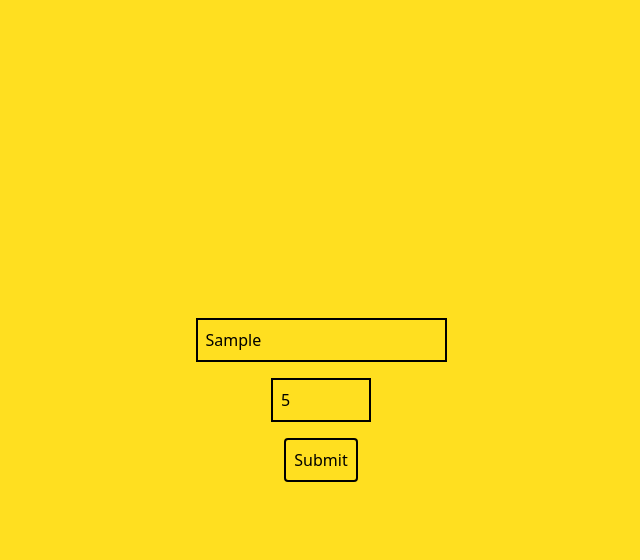
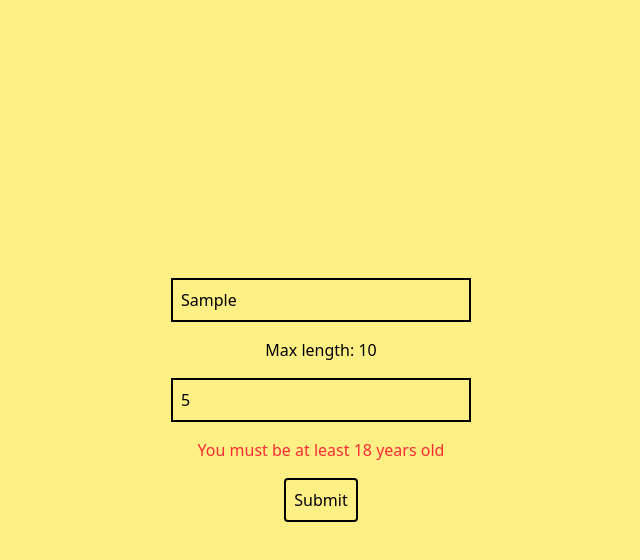
Before and after one commit to Espadv69/Course-2025, a React (Vite) app in the folder learnHooks/: page / in a window 1280 px wide. Both pictures are taken after typing "Sample", "5" into the empty fields and a click on the button "Submit". Shown: the part 800-1360 px from the top of the page, without its empty margins (319-959 px from the left). Built offline with nearby package versions, Linux system fonts and the light colour scheme; the HTML template or start-up script is replaced by a standard one.

Commit message:
Add error handling and display for Form input validation

```diff
--- a/learnHooks/src/components/Form.jsx
+++ b/learnHooks/src/components/Form.jsx
@@ -5,20 +5,22 @@ const Form = () => {
   const [age, setAge] = useState('')
   const [maxLen] = useState(10)
   const [minLen] = useState(3)
+  const [error, setError] = useState('')
 
   const handleSubmit = (e) => {
     e.preventDefault()
     if (name.length < minLen) {
-      alert('Name is too short')
+      setError(`Name must be at least ${minLen} characters long`)
       return
     }
 
     if (age < 18) {
-      alert('You must be 18 years old or older')
+      setError('You must be at least 18 years old')
       return
     }
 
     alert(`Hello ${name}! You are ${age} years old`)
+    setError('')
     setName('')
     setAge('')
   }
@@ -32,26 +34,28 @@ const Form = () => {
   return (
     <form
       onSubmit={handleSubmit}
-      className="bg-yellow-300 text-black p-4 w-full h-screen flex flex-col justify-center items-center gap-4"
+      className="bg-yellow-200 text-black p-4 w-full h-screen flex flex-col justify-center items-center gap-4"
     >
       <input
         type="text"
-        className="p-2 border-2 border-black"
+        className="p-2 border-2 border-black w-[300px]"
         placeholder="Name"
         value={name}
         onChange={(e) => setName(e.target.value)}
         maxLength={maxLen}
         minLength={minLen}
       />
+      <p>Max length: {maxLen}</p>
       <input
         type="number"
-        className="p-2 border-2 border-black"
+        className="p-2 border-2 border-black w-[300px]"
         placeholder="Age"
         value={age}
         onChange={(e) => setAge(e.target.value)}
         max={99}
         min={0}
       />
+      {error && <p className="text-red-500">{error}</p>}
       <button className="p-2 max-w-[100px] border-2 rounded">Submit</button>
     </form>
   )
```
